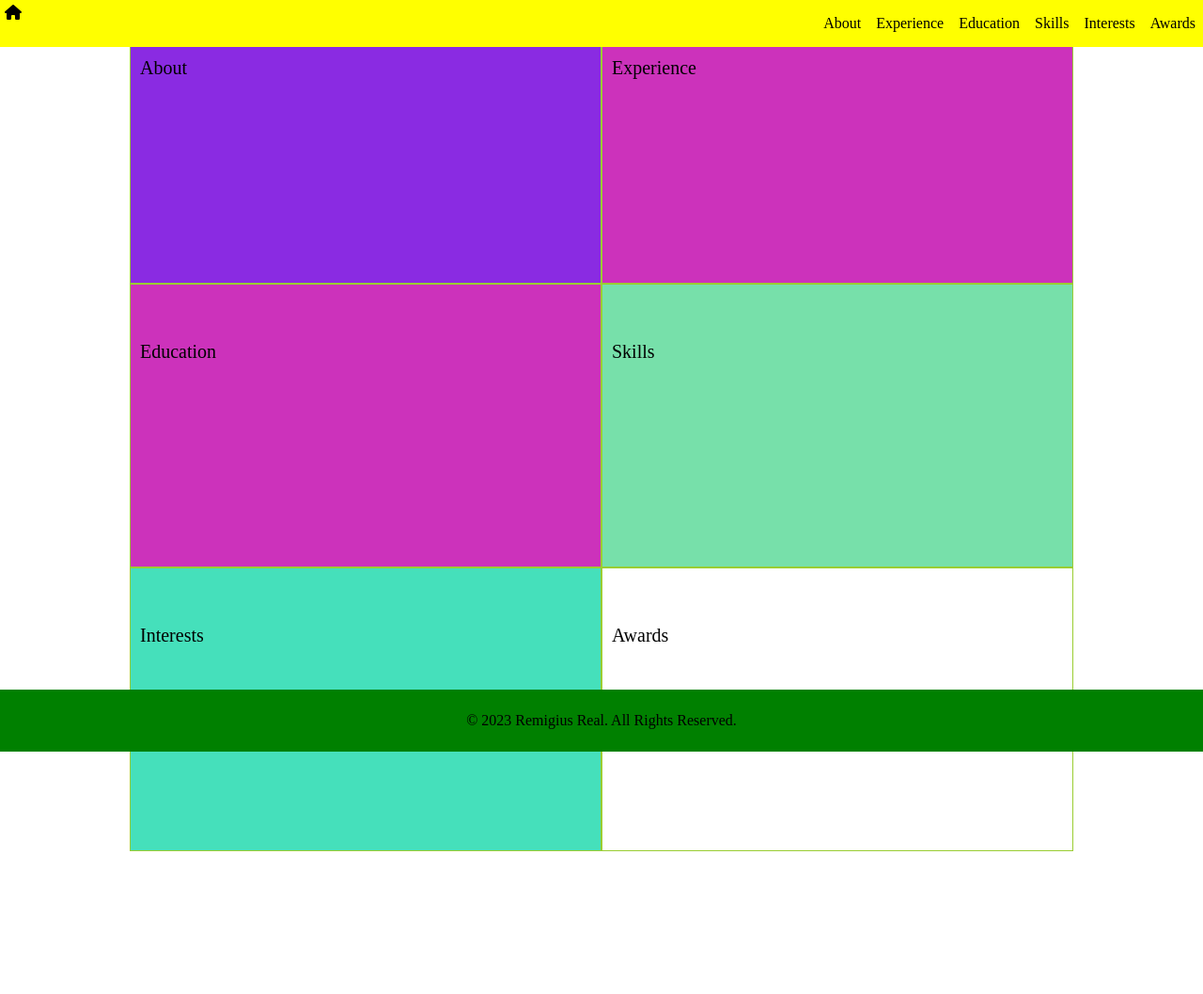
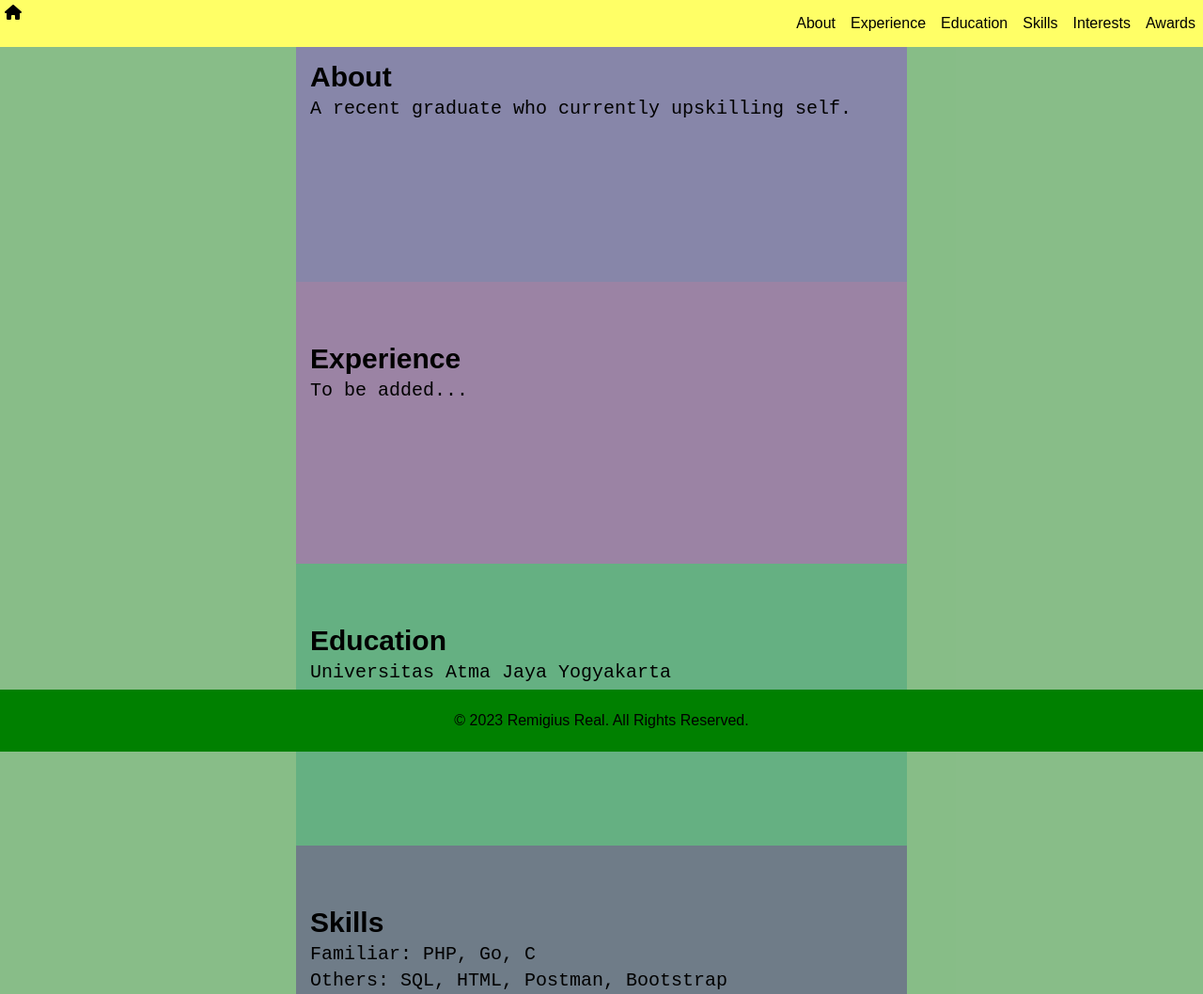
Before and after one commit to riskersreal/prakerja_js_final, a plain HTML site: page index.html in a window 1280 px wide. Shown: the top 1058 px of the page at 94% size. Before the commit the page ends 906 px from the top, so only its background shows below. Drawn offline with Linux system fonts and the light colour scheme.

Commit message:
adding JS

```diff
--- a/index.html
+++ b/index.html
@@ -27,22 +27,54 @@
     </header>
     <div class="wrapper">
         <section id="about">
-            <div class="content">About</div>
+            <div class="content">
+                <div class="title"><h2>About</h2></div>
+            </div>
+            <div class="text">
+                <p>A recent graduate who currently upskilling self.</p>
+            </div>
         </section>
         <section id="experience">
-            <div class="content">Experience</div>
+            <div class="content">
+                <div class="title"><h2>Experience</h2></div>
+            </div>
+            <div class="text">
+                <p>To be added...</p>
+            </div>
         </section>
         <section id="education">
-            <div class="content">Education</div>
+            <div class="content">
+                <div class="title"><h2>Education</h2></div>
+            </div>
+            <div class="text">
+                <p>Universitas Atma Jaya Yogyakarta</p>
+                <p>Bachelor of Computer, Informatics Major</p>
+            </div>
         </section>
         <section id="skills">
-            <div class="content">Skills</div>
+            <div class="content">
+                <div class="title"><h2>Skills</h2></div>
+            </div>
+            <div class="text">
+                <p>Familiar: PHP, Go, C</p>
+                <p>Others: SQL, HTML, Postman, Bootstrap</p>
+            </div>
         </section>
         <section id="interests">
-            <div class="content">Interests</div>
+            <div class="content">
+                <div class="title"><h2>Interests</h2></div>
+            </div>
+            <div class="text">
+                <p id="strikeText" onmouseover="mouseoverStrike()" onmouseout="mouseoutStrike()">Magic: the Gathering, tabletop games design</p>
+            </div>
         </section>
         <section id="awards">
-            <div class="content">Awards</div>
+            <div class="content">
+                <div class="title"><h2>Awards</h2></div>
+            </div>
+            <div class="text">
+                <p>To be added...</p>
+            </div>
         </section>
         <footer><p id="footerCopy" onmouseover="mouseoverFooter()" onmouseout="mouseoutFooter()">&copy; 2023 Remigius Real. All Rights Reserved.</p></footer>
     </div>
--- a/script.js
+++ b/script.js
@@ -5,3 +5,11 @@ function mouseoverFooter() {
 function mouseoutFooter() {
     document.getElementById("footerCopy").style.fontFamily = "'Times New Roman', Times, serif";
 }
+
+function mouseoverStrike() {
+  document.getElementById("strikeText").style.textDecoration= "line-through";
+}
+
+function mouseoutStrike() {
+  document.getElementById("strikeText").style.textDecoration = "none";
+}
--- a/styles.css
+++ b/styles.css
@@ -3,6 +3,7 @@ body {
     display: flex;
     flex-direction: column;
     min-height: 100vh;
+    font-family: Arial, Helvetica, sans-serif;
 }
 
 nav {
@@ -35,7 +36,7 @@ header {
     top: 0;
     position: fixed;
     width: 100%;
-    background-color: yellow;
+    background-color: rgba(255,255,102)
 }
 
 img#photo{
@@ -49,6 +50,7 @@ img#icon{
 }
 
 div.wrapper {
+    background-color: rgba(33, 133, 33, 0.538);
     display: flex;
     flex-wrap: wrap;
     align-items: center;
@@ -57,11 +59,10 @@ div.wrapper {
 }
 
 div.wrapper section {
-    border: 1px solid yellowgreen;
-    width: 85%;
+    width: 95%;
     min-height: 300px;
     font-size: 15pt;
-    max-width: 500px;
+    max-width: 650px;
 }
 
 div.wrapper section div.content {
@@ -69,24 +70,38 @@ div.wrapper section div.content {
     padding-top: 60px;
 }
 
+div.wrapper section div.content div.title h2{
+    font-size: 30px;
+    padding: 0;
+    margin: 5px 5px auto;
+    align-content: left;
+}
+
+div.wrapper section div.text p{
+    font-size: 20px;
+    margin: 5px 5px auto;
+    padding-left: 10px;
+    font-family: 'Courier New', Courier, monospace;
+}
+
 div.wrapper section#about {
-    background-color: blueviolet;
+    background-color: rgba(137, 43, 226, 0.377);
 }
 
 div.wrapper section#experience {
-    background-color: #CC32BB;
+    background-color: #b732cc6a;
 }
 
 div.wrapper section#education {
-    background-color: #CC32BB;
+    background-color: #2998795b;
 }
 
 div.wrapper section#skills {
-    background-color: #77E0AA;
+    background-color: #54338979;
 }
 
 div.wrapper section#interests {
-    background-color: #45E0BB;
+    background-color: #45e0bc72;
 }
 
 div.wrapper section#awards {
@@ -113,6 +128,5 @@ footer {
     bottom: 0;
     padding: .5em;
     text-align: center;
-    font-family: "Times New Roman", Times, serif;
-
+    font-family: Arial, Helvetica, sans-serif;
 }
```
